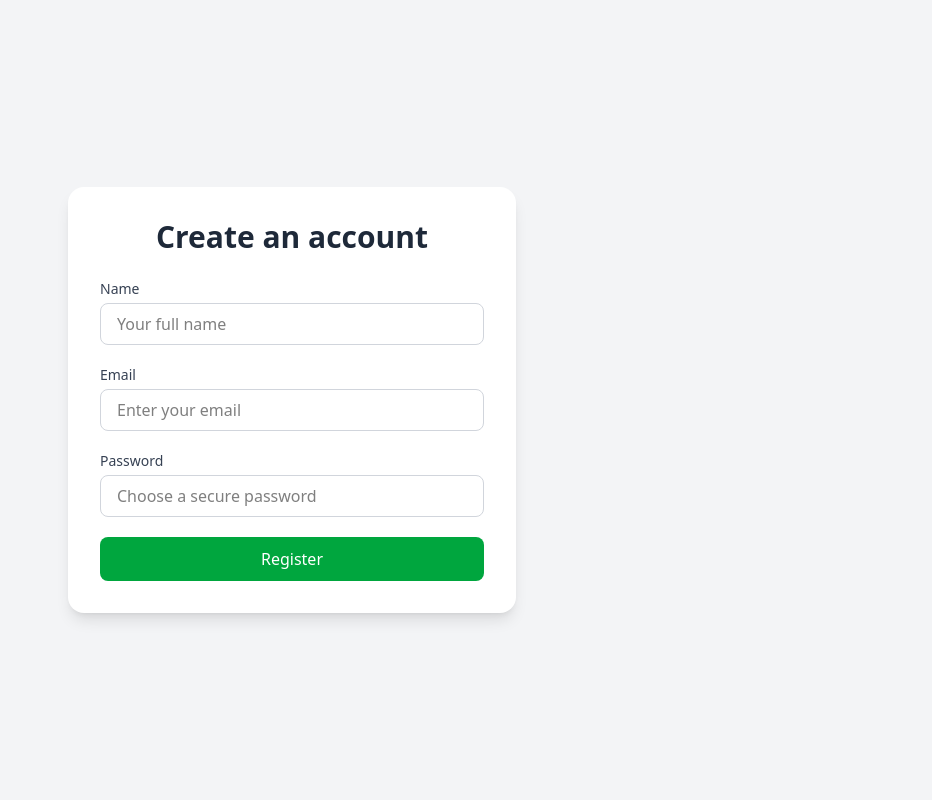
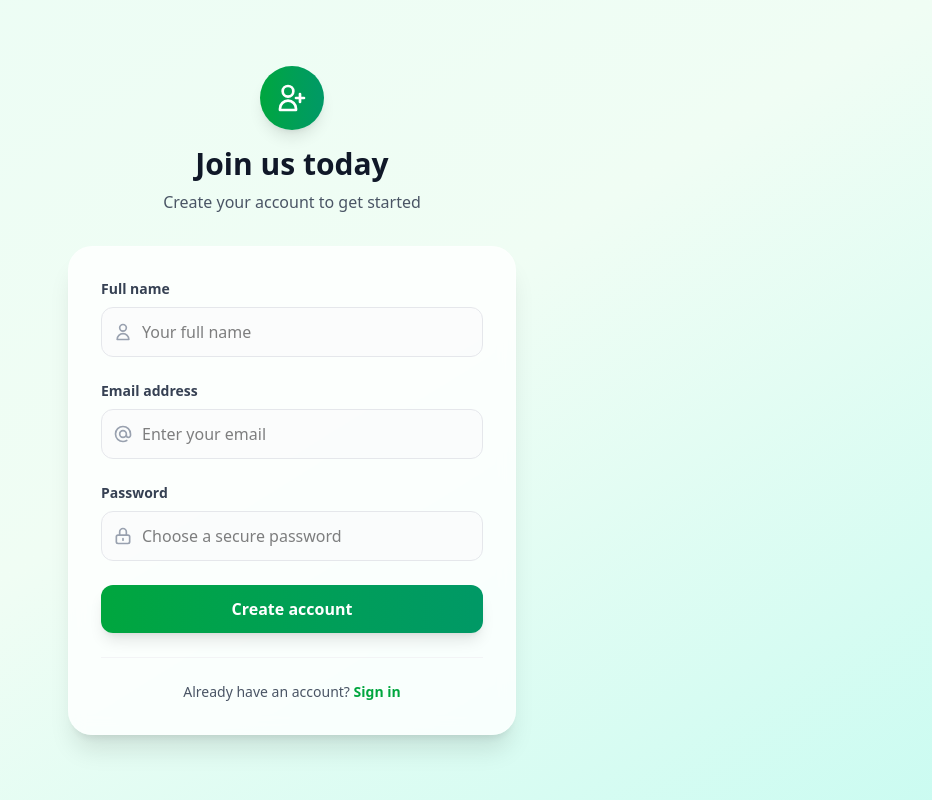
Before and after one commit to rHarsh-11/frontend-cf, a Next.js app: page /register in a window 1280 px wide. Shown: the whole page, without its empty margins (348-1280 px from the left). Built offline with nearby package versions, Linux system fonts and the light colour scheme; no server answers.

Commit message:
Update page.tsx

```diff
--- a/app/register/page.tsx
+++ b/app/register/page.tsx
@@ -1,5 +1,4 @@
 'use client';
-
 import { useState } from 'react';
 import { useRouter } from 'next/navigation';
 import axios from 'axios';
@@ -9,6 +8,7 @@
   const [form, setForm] = useState({ name: '', email: '', password: '' });
   const [error, setError] = useState('');
   const baseURL = process.env.NEXT_PUBLIC_API_BASE_URL;
+
   const handleChange = (e: React.ChangeEvent<HTMLInputElement>) => {
     setForm({ ...form, [e.target.name]: e.target.value });
   };
@@ -25,54 +25,124 @@
   };
 
   return (
-    <main className="flex items-center justify-center min-h-screen bg-gray-100 px-4">
-      <div className="w-full max-w-md bg-white shadow-lg rounded-2xl p-8">
-        <h1 className="text-3xl font-semibold text-center text-gray-800 mb-6">Create an account</h1>
-        <form onSubmit={handleSubmit} className="space-y-5">
-          <div>
-            <label htmlFor="name" className="block text-sm font-medium text-gray-700 mb-1">Name</label>
+    <main className="min-h-screen bg-gradient-to-br from-emerald-50 via-green-50 to-teal-100 flex items-center justify-center p-4">
+      <div className="absolute inset-0 bg-grid-slate-100 [mask-image:linear-gradient(0deg,#fff,rgba(255,255,255,0.6))] -z-10"></div>
+
+      <div className="w-full max-w-md">
+        {/* Header Section */}
+        <div className="text-center mb-8">
+          <div className="inline-flex items-center justify-center w-16 h-16 bg-gradient-to-r from-green-600 to-emerald-600 rounded-full mb-4 shadow-lg">
+            <svg className="w-8 h-8 text-white" fill="none" stroke="currentColor" viewBox="0 0 24 24">
+              <path strokeLinecap="round" strokeLinejoin="round" strokeWidth={2} d="M18 9v3m0 0v3m0-3h3m-3 0h-3m-2-5a4 4 0 11-8 0 4 4 0 018 0zM3 20a6 6 0 0112 0v1H3v-1z" />
+            </svg>
+          </div>
+          <h1 className="text-3xl font-bold text-gray-900 mb-2">Join us today</h1>
+          <p className="text-gray-600">Create your account to get started</p>
+        </div>
+
+        {/* Register Card */}
+        <div className="bg-white/80 backdrop-blur-sm shadow-xl rounded-3xl p-8 border border-white/20">
+          <form onSubmit={handleSubmit} className="space-y-6">
+            {/* Name Field */}
+            <div className="space-y-2">
+              <label htmlFor="name" className="block text-sm font-semibold text-gray-700">
+                Full name
+              </label>
+              <div className="relative">
+                <div className="absolute inset-y-0 left-0 pl-3 flex items-center pointer-events-none">
+                  <svg className="h-5 w-5 text-gray-400" fill="none" stroke="currentColor" viewBox="0 0 24 24">
+                    <path strokeLinecap="round" strokeLinejoin="round" strokeWidth={2} d="M16 7a4 4 0 11-8 0 4 4 0 018 0zM12 14a7 7 0 00-7 7h14a7 7 0 00-7-7z" />
+                  </svg>
+                </div>
                 <input
                   type="text"
                   name="name"
                   placeholder="Your full name"
                   value={form.name}
                   onChange={handleChange}
-              className="w-full px-4 py-2 border border-gray-300 rounded-lg focus:outline-none focus:ring-2 focus:ring-green-500"
+                  className="w-full pl-10 pr-4 py-3 border border-gray-200 rounded-xl focus:outline-none focus:ring-2 focus:ring-green-500/20 focus:border-green-500 transition-all duration-200 bg-gray-50/50 hover:bg-white"
                   required
                 />
               </div>
-          <div>
-            <label htmlFor="email" className="block text-sm font-medium text-gray-700 mb-1">Email</label>
+            </div>
+
+            {/* Email Field */}
+            <div className="space-y-2">
+              <label htmlFor="email" className="block text-sm font-semibold text-gray-700">
+                Email address
+              </label>
+              <div className="relative">
+                <div className="absolute inset-y-0 left-0 pl-3 flex items-center pointer-events-none">
+                  <svg className="h-5 w-5 text-gray-400" fill="none" stroke="currentColor" viewBox="0 0 24 24">
+                    <path strokeLinecap="round" strokeLinejoin="round" strokeWidth={2} d="M16 12a4 4 0 10-8 0 4 4 0 008 0zm0 0v1.5a2.5 2.5 0 005 0V12a9 9 0 10-9 9m4.5-1.206a8.959 8.959 0 01-4.5 1.207" />
+                  </svg>
+                </div>
                 <input
                   type="email"
                   name="email"
                   placeholder="Enter your email"
                   value={form.email}
                   onChange={handleChange}
-              className="w-full px-4 py-2 border border-gray-300 rounded-lg focus:outline-none focus:ring-2 focus:ring-green-500"
+                  className="w-full pl-10 pr-4 py-3 border border-gray-200 rounded-xl focus:outline-none focus:ring-2 focus:ring-green-500/20 focus:border-green-500 transition-all duration-200 bg-gray-50/50 hover:bg-white"
                   required
                 />
               </div>
-          <div>
-            <label htmlFor="password" className="block text-sm font-medium text-gray-700 mb-1">Password</label>
+            </div>
+
+            {/* Password Field */}
+            <div className="space-y-2">
+              <label htmlFor="password" className="block text-sm font-semibold text-gray-700">
+                Password
+              </label>
+              <div className="relative">
+                <div className="absolute inset-y-0 left-0 pl-3 flex items-center pointer-events-none">
+                  <svg className="h-5 w-5 text-gray-400" fill="none" stroke="currentColor" viewBox="0 0 24 24">
+                    <path strokeLinecap="round" strokeLinejoin="round" strokeWidth={2} d="M12 15v2m-6 4h12a2 2 0 002-2v-6a2 2 0 00-2-2H6a2 2 0 00-2 2v6a2 2 0 002 2zm10-10V7a4 4 0 00-8 0v4h8z" />
+                  </svg>
+                </div>
                 <input
                   type="password"
                   name="password"
                   placeholder="Choose a secure password"
                   value={form.password}
                   onChange={handleChange}
-              className="w-full px-4 py-2 border border-gray-300 rounded-lg focus:outline-none focus:ring-2 focus:ring-green-500"
+                  className="w-full pl-10 pr-4 py-3 border border-gray-200 rounded-xl focus:outline-none focus:ring-2 focus:ring-green-500/20 focus:border-green-500 transition-all duration-200 bg-gray-50/50 hover:bg-white"
                   required
                 />
               </div>
-          {error && <p className="text-sm text-red-600 text-center">{error}</p>}
+            </div>
+
+            {/* Error Message */}
+            {error && (
+              <div className="bg-red-50 border border-red-200 rounded-xl p-3">
+                <div className="flex items-center">
+                  <svg className="h-5 w-5 text-red-400 mr-2" fill="none" stroke="currentColor" viewBox="0 0 24 24">
+                    <path strokeLinecap="round" strokeLinejoin="round" strokeWidth={2} d="M12 8v4m0 4h.01M21 12a9 9 0 11-18 0 9 9 0 0118 0z" />
+                  </svg>
+                  <p className="text-sm text-red-700">{error}</p>
+                </div>
+              </div>
+            )}
+
+            {/* Submit Button */}
             <button
               type="submit"
-            className="w-full bg-green-600 hover:bg-green-700 text-white font-medium py-2.5 rounded-lg transition duration-200"
+              className="w-full bg-gradient-to-r from-green-600 to-emerald-600 hover:from-green-700 hover:to-emerald-700 text-white font-semibold py-3 px-4 rounded-xl transition-all duration-200 transform hover:scale-[1.02] focus:outline-none focus:ring-2 focus:ring-green-500/20 shadow-lg hover:shadow-xl"
             >
-            Register
+              Create account
             </button>
           </form>
+
+          {/* Footer */}
+          <div className="mt-6 pt-6 border-t border-gray-100">
+            <p className="text-center text-sm text-gray-600">
+              Already have an account?{' '}
+              <a href="/login" className="font-semibold text-green-600 hover:text-green-700 transition-colors">
+                Sign in
+              </a>
+            </p>
+          </div>
+        </div>
       </div>
     </main>
   );
```
Lines whose indentation alone changed are shown as unchanged.
